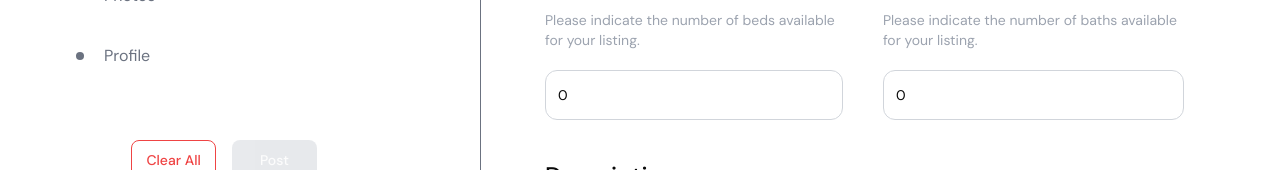
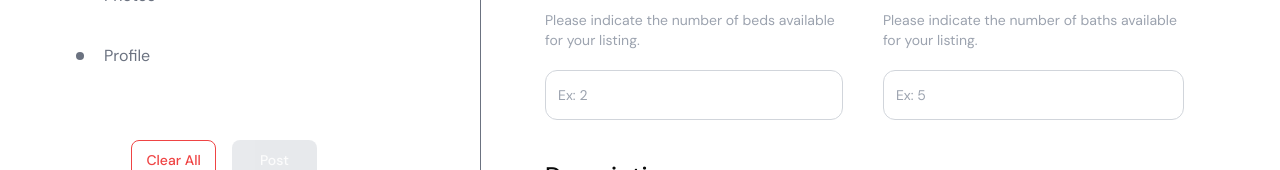
Before and after one commit to rice-apps/bunkmate-but-better, a Next.js app: page /post-a-listing in a window 1280 px wide. Shown: the part 454-624 px from the top of the page. Built offline with nearby package versions, Linux system fonts and the light colour scheme; no server answers.

Commit message:
fix: don't show 0s

```diff
--- a/app/post-a-listing/TitleDescription.tsx
+++ b/app/post-a-listing/TitleDescription.tsx
@@ -1,9 +1,8 @@
-import {Button} from "@/components/ui/button";
-import {Input} from "@/components/ui/input";
-import {Textarea} from "@/components/ui/textarea";
+import { Button } from "@/components/ui/button";
+import { Input } from "@/components/ui/input";
+import { Textarea } from "@/components/ui/textarea";
+import { FaChevronRight } from "react-icons/fa";
 import PreviewButton from "./PreviewButton";
-import {FaArrowRightArrowLeft} from "react-icons/fa6";
-import {FaChevronRight} from "react-icons/fa";
 
 const BedBath = ({formData, setFormData}: {formData: any; setFormData: any}) => {
   const handleBedChange = (e: React.ChangeEvent<HTMLInputElement>) => {
@@ -24,7 +23,7 @@ const BedBath = ({formData, setFormData}: {formData: any; setFormData: any}) =>
         <div className="relative">
           <Input
             placeholder="Ex: 2"
-            value={formData.bed_num}
+            value={formData.bed_num == 0 ? "" : formData.bed_num}
             onChange={handleBedChange}
             type="number"
             className="w-full rounded-xl border-[1px] border-gray-300 placeholder:text-gray-400 py-6"
@@ -38,7 +37,7 @@ const BedBath = ({formData, setFormData}: {formData: any; setFormData: any}) =>
         <div className="relative">
           <Input
             placeholder="Ex: 5"
-            value={formData.bath_num}
+            value={formData.bath_num == 0 ? "" : formData.bath_num}
             onChange={handleBathChange}
             type="number"
             className="w-full rounded-xl border-[1px] border-gray-300 placeholder:text-gray-400 py-6"
```
